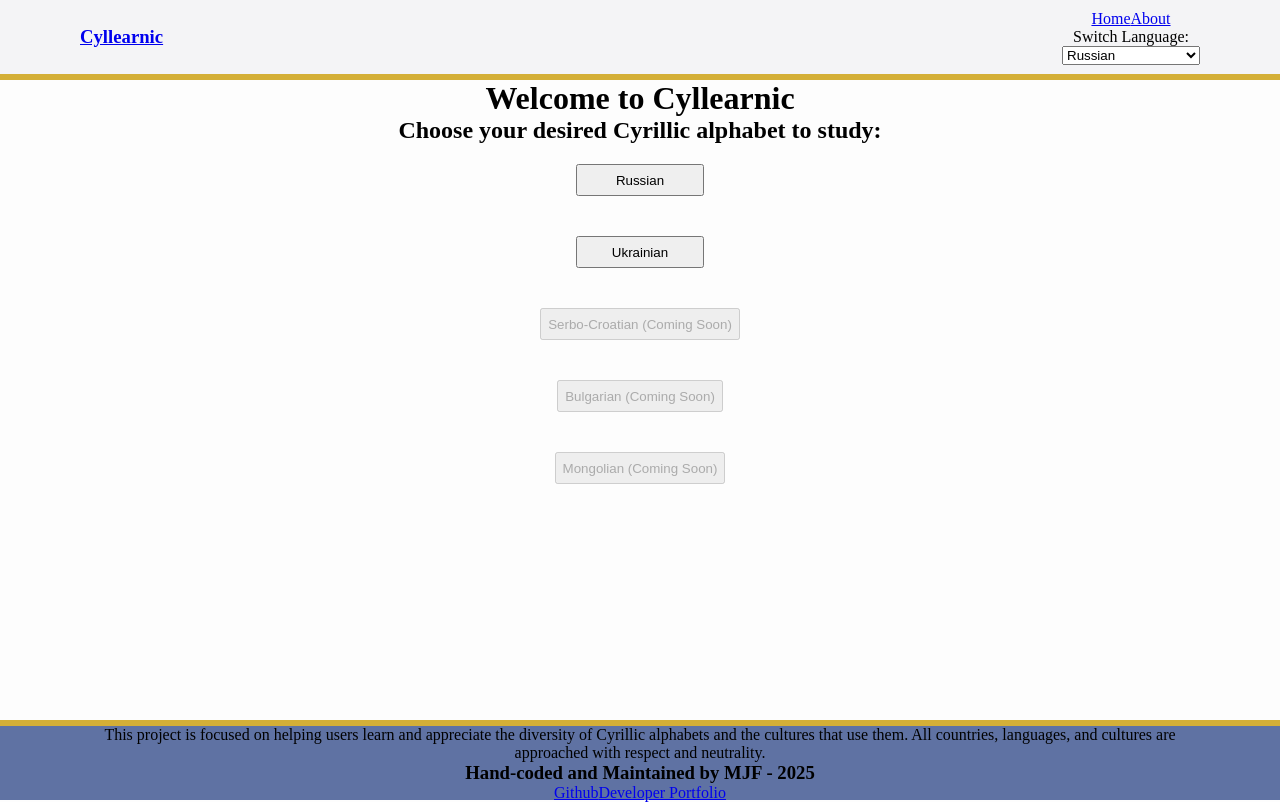
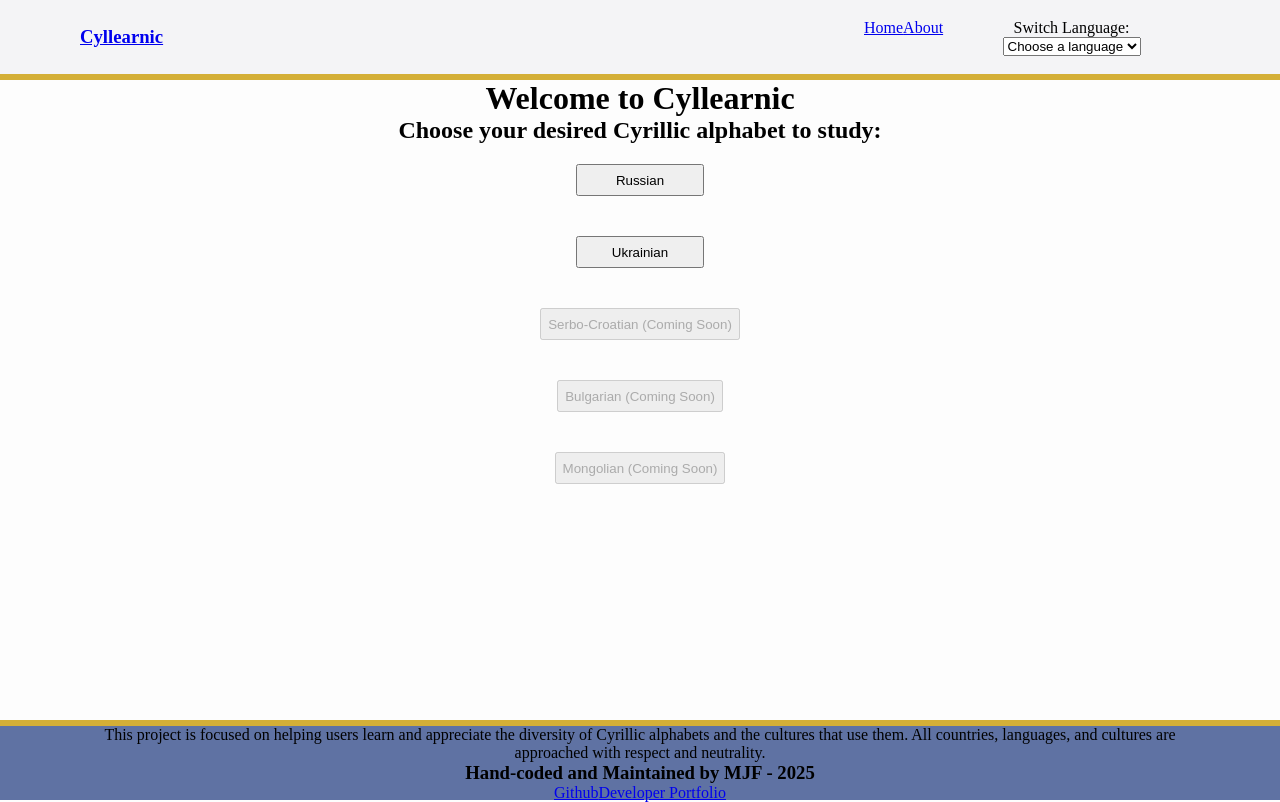
Before and after one commit to mjfru/cyllearnic, a React (Vite) app: page / in a window 1280 px wide. Built offline with nearby package versions, Linux system fonts and the light colour scheme.

Commit message:
add positioning and styling, mainly to header and activity navigation

```diff
--- a/src/App.jsx
+++ b/src/App.jsx
@@ -6,6 +6,7 @@ import Footer from "./components/Footer";
 import LanguageStudy from "./components/LanguageStudy";
 import FlashCards from "./components/FlashCards";
 import Quiz from "./components/Quiz";
+import AboutPage from "./components/AboutPage";
 
 function App() {
 	return (
@@ -15,6 +16,7 @@ function App() {
 				<main className="main-content">
 					<Routes>
 						<Route path="/" element={<Home />} />
+						<Route path="/about" element={<AboutPage />} />
 						<Route path="/study/:language" element={<LanguageStudy />} />
 						<Route path="/flashcards/:language" element={<FlashCards />} />
 						<Route path="/quiz/:language" element={<Quiz />} />
--- /dev/null
+++ b/src/components/AboutPage.jsx
@@ -0,0 +1,5 @@
+const AboutPage = () => {
+	return <h2>About Cyllearnic</h2>;
+};
+
+export default AboutPage;
--- a/src/components/ActivityNav.jsx
+++ b/src/components/ActivityNav.jsx
@@ -5,13 +5,13 @@ const ActivityNav = () => {
 
 	return (
 		<div className="activity-nav">
-			<Link to={`/study/${language}`}>
+			<Link to={`/study/${language}`} className="activity-link">
 				<button>Study</button>
 			</Link>
-			<Link to={`/flashcards/${language}`}>
+			<Link to={`/flashcards/${language}`} className="activity-link">
 				<button>Flashcards</button>
 			</Link>
-			<Link to={`/quiz/${language}`}>
+			<Link to={`/quiz/${language}`} className="activity-link">
 				<button>Quiz</button>
 			</Link>
 		</div>
--- a/src/components/Header.jsx
+++ b/src/components/Header.jsx
@@ -4,9 +4,9 @@ const Header = () => {
 	const navigate = useNavigate();
 
 	const handleChange = (e) => {
-		const selectedLanguage = e.target.value;
-		if (selectedLanguage) {
-			navigate(`/study/${selectedLanguage}`);
+		const targetLanguage = e.target.value;
+		if (targetLanguage) {
+			navigate(`/study/${targetLanguage}`);
 		}
 	};
 
@@ -17,13 +17,16 @@ const Header = () => {
 			</Link>
 
 			<nav className="nav-container">
-				<Link to="/">Home</Link>
-				<Link to="">About</Link>
-				<div className="language-nav">
-					<p>Switch Language: </p>
-					<select name="" id="" onChange={handleChange}>
-						<option value="" disabled>
-							{/* Why is this disappearing after initial render? -- Maybe move this into a component by itself */}
+				<Link to="/" className="nav-link">
+					Home
+				</Link>
+				<Link to="/about" className="nav-link">
+					About
+				</Link>
+				<div className="language-nav-container nav-link">
+					<label>Switch Language: </label>
+					<select onChange={handleChange}>
+						<option value="" selected>
 							Choose a language
 						</option>
 						<option value="russian">Russian</option>
--- a/src/components/LanguageStudy.jsx
+++ b/src/components/LanguageStudy.jsx
@@ -20,8 +20,8 @@ const LanguageStudy = () => {
 		<main>
 			<h2>Language Study Page</h2>
 			{/* Placeholder examples for conditional rendering later... */}
-			{language === "russian" && <p>Russian!</p>}
-			{language === "ukrainian" && <p>Ukrainian!</p>}
+			{/* {language === "russian" && <p>Russian!</p>}
+			{language === "ukrainian" && <p>Ukrainian!</p>} */}
 			<ActivityNav />
 			<div className="study-container">
 				{selectedLanguage.map((letter) => {
--- a/src/styles/header_footer.css
+++ b/src/styles/header_footer.css
@@ -14,8 +14,11 @@
   border-bottom: 6px solid var(--highlight-bright);
 }
 
-
-
+.nav-container {
+  display: flex;
+  width: 30%;
+  justify-content: space-around;
+}
 
 
 .footer-container {
--- a/src/styles/main_displays.css
+++ b/src/styles/main_displays.css
@@ -6,6 +6,10 @@ h1, h2 {
   width: 90vw;
   display: flex;
   justify-content: center;
+}
+
+.activity-link {
+  margin: 2rem;
 }
 
 .main-content {
```
